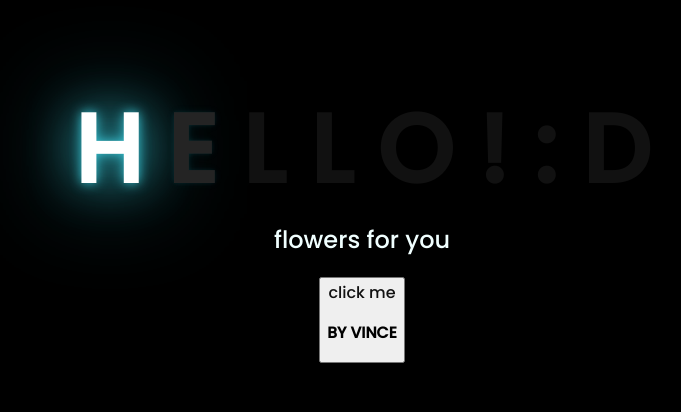
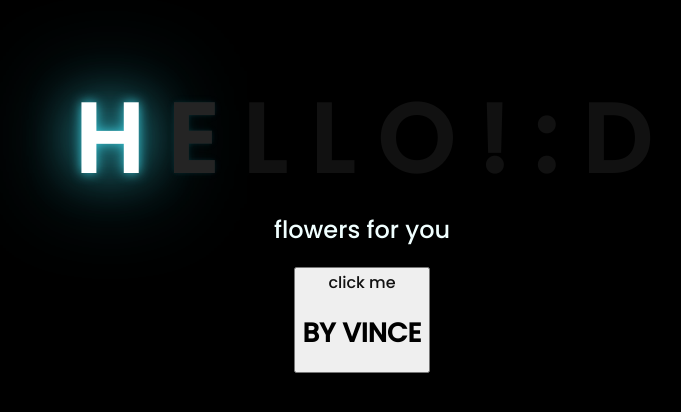
Before and after one commit to vince340/flower, a plain HTML site: page index.html in a window 1280 px wide. Shown: the part 188-600 px from the top of the page, without its empty margins (286-967 px from the left). Drawn offline with Linux system fonts and the light colour scheme.

Commit message:
Update index.html

```diff
--- a/index.html
+++ b/index.html
@@ -30,7 +30,7 @@
   <div class="button">
     <button>
       <a href="flower.html">click me</a>
-      <h3>BY VINCE</h3>
+      <h1>BY VINCE</h1>
     </button>
 
   </div>
```
